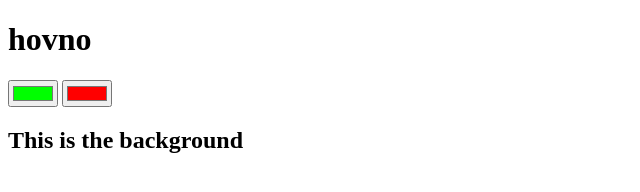
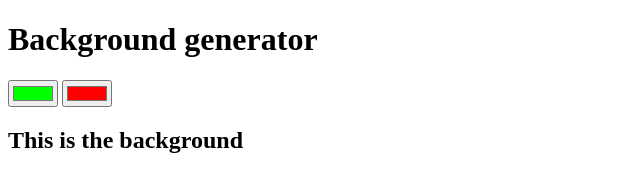
Before and after one commit to Domka-Mor/Backgroud-generator, a plain HTML site: page index.html in a window 1280 px wide. Shown: the whole page, without its empty margins (0-640 px from the left). Drawn offline with Linux system fonts and the light colour scheme.

Commit message:
Update index.html

```diff
--- a/index.html
+++ b/index.html
@@ -5,7 +5,7 @@
 	<link rel="stylesheet" type="text/css" href="style.css">
 </head>
 <body id="gradient">
-	<h1>hovno</h1>
+	<h1>Background generator</h1>
 	<input class="color1" type="color" name="color1" value="#00ff00">
 	<input class="color2" type="color" name="color2" value="#ff0000">
 	<h2>This is the background</h2>
```
